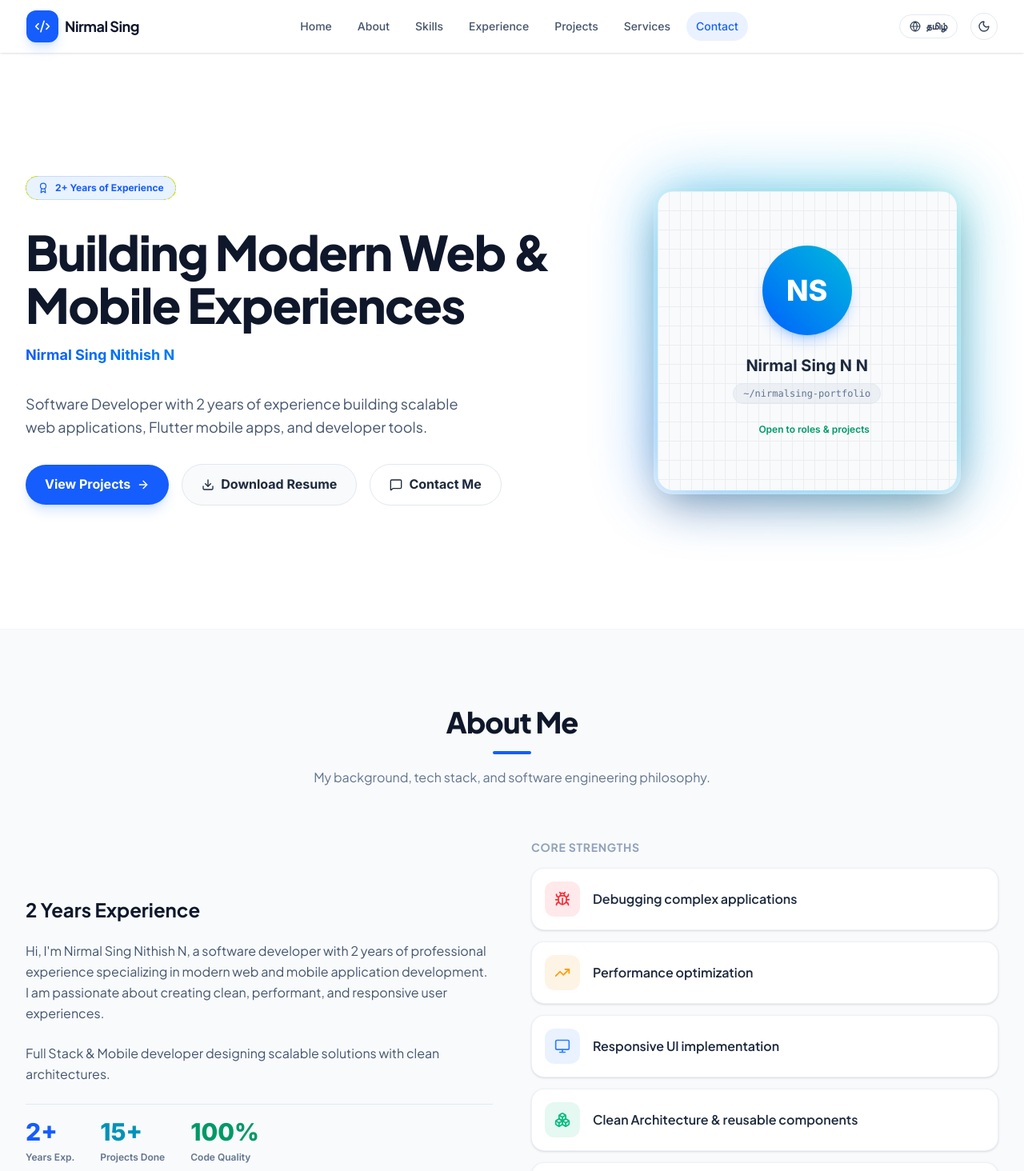
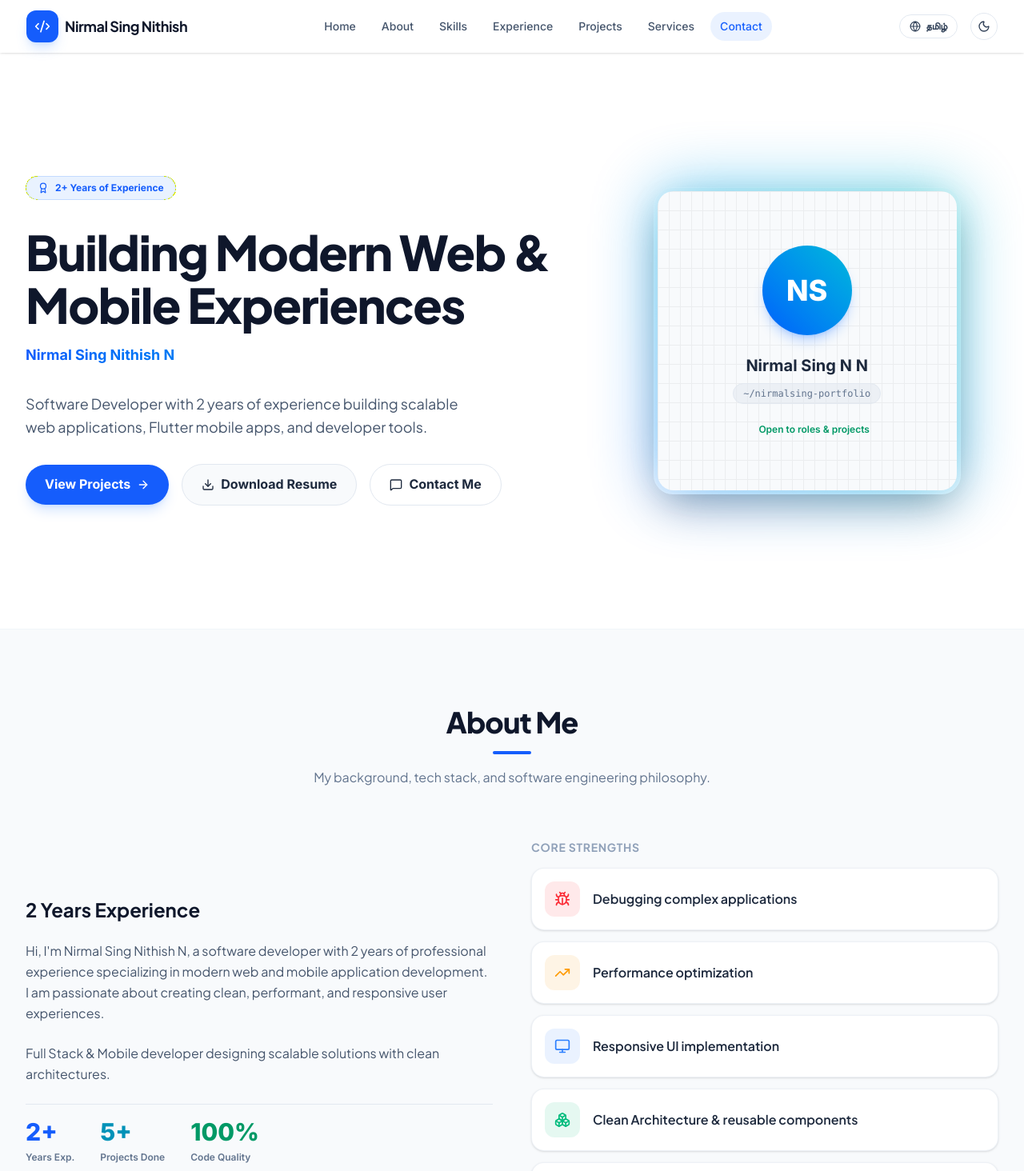
Before and after one commit to nithish-dev-03/portfolio-software-dev, a React (Vite) app: page / in a window 1280 px wide. Shown: the top 1464 px of the page at 80% size. Built offline with nearby package versions, Linux system fonts and the light colour scheme.

Commit message:
chore: updated the social contact details.

```diff
--- a/src/components/layout/Navbar.tsx
+++ b/src/components/layout/Navbar.tsx
@@ -48,7 +48,7 @@ export function Navbar() {
               <Code2 className="h-5 w-5" />
             </div>
             <span className="font-sans text-lg font-bold tracking-tight text-slate-900 dark:text-white sm:block hidden">
-              Nirmal Sing
+              Nirmal Sing Nithish
             </span>
           </div>
 
--- a/src/components/sections/About.tsx
+++ b/src/components/sections/About.tsx
@@ -60,7 +60,7 @@ export function About() {
                 </div>
                 <div>
                   <span className="block text-3xl font-extrabold text-cyan-600 dark:text-cyan-400">
-                    15+
+                    5+
                   </span>
                   <span className="text-xs font-semibold text-slate-500 dark:text-slate-400">
                     Projects Done
--- a/src/constants/social.ts
+++ b/src/constants/social.ts
@@ -1,9 +1,9 @@
 export const SOCIALS = {
   name: "Nirmal Sing Nithish N",
   title: "Software Developer",
-  email: "nithishnirmal2003@gmail.com",
+  email: "nirmalnithishdeveloper@gmail.com",
   location: "Tamil Nadu, India",
-  github: "https://github.com/nithishnirmal2003",
-  linkedin: "https://linkedin.com/in/nithishnirmal2003", // Placeholder that fits his name/email
+  github: "https://github.com/nithish-dev-03",
+  linkedin: "https://linkedin.com/in/nirmal-sing-nithish-n", // Placeholder that fits his name/email
   experienceYears: 2,
 };
```
